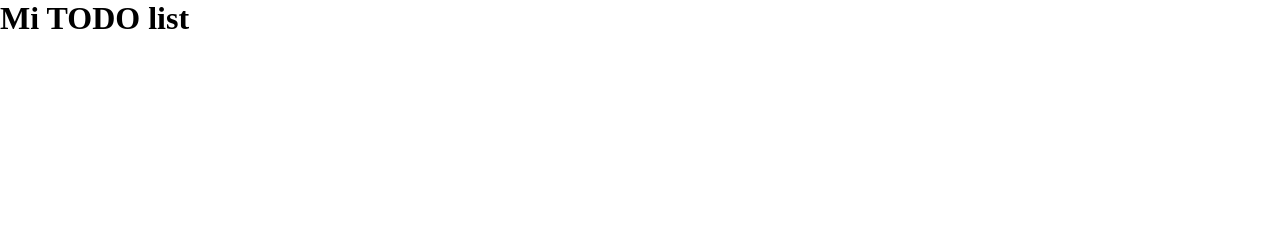
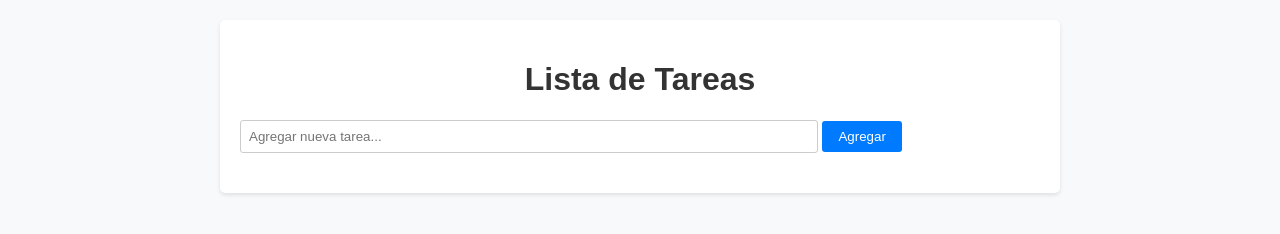
Before and after one commit to DSAW-2024-1/dom-manipulation-Kings0401, a plain HTML site: page index.html in a window 1280 px wide. Drawn offline with Linux system fonts and the light colour scheme.

Commit message:
Parecido al remind

```diff
--- a/index.html
+++ b/index.html
@@ -7,7 +7,14 @@
     <title>Document</title>
   </head>
   <body>
-    <h1>Mi TODO list</h1>
+    <div class="container">
+      <h1>Lista de Tareas</h1>
+      <div class="input-container">
+      <input type="text" id="taskInput" placeholder="Agregar nueva tarea...">
+      <button onclick="addTask()">Agregar</button>
+      </div>
+      <ul id="taskList"></ul>
+      </div>
     <script src="scripts/script.js"></script>
   </body>
 </html>
--- a/scripts/script.js
+++ b/scripts/script.js
@@ -1 +1,30 @@
-console.log("JavaScript working!");
+function addTask() {
+    const input = document.getElementById("taskInput");
+    const taskText = input.value.trim();
+
+    if (taskText !== "") {
+        const taskList = document.getElementById("taskList");
+        const li = document.createElement("li");
+        li.innerHTML = `
+            <input type="checkbox" onchange="toggleTaskCompletion(this)">
+            <span>${taskText}</span>
+            <button onclick="deleteTask(this)">Eliminar</button>
+        `;
+        taskList.appendChild(li);
+        input.value = "";
+    }
+}
+
+function deleteTask(button) {
+    const li = button.parentElement;
+    li.remove();
+}
+
+function toggleTaskCompletion(checkbox) {
+    const taskText = checkbox.nextElementSibling;
+    if (checkbox.checked) {
+        taskText.classList.add("completed");
+    } else {
+        taskText.classList.remove("completed");
+    }
+}
--- a/styles/styles.css
+++ b/styles/styles.css
@@ -1,5 +1,59 @@
-* {
+body {
+    font-family: Arial, sans-serif;
     margin: 0;
     padding: 0;
-    box-sizing: border-box;
-}
+    background-color: #f8f9fa;
+    }
+
+    .container {
+    max-width: 800px;
+    margin: 20px auto;
+    padding: 20px;
+    background-color: #fff;
+    border-radius: 5px;
+    box-shadow: 0 2px 4px rgba(0,0,0,0.1);
+    }
+
+    h1 {
+    text-align: center;
+    color: #333;
+    }
+
+    .input-container {
+    margin-bottom: 20px;
+    }
+
+    input[type="text"] {
+    padding: 8px;
+    border: 1px solid #ccc;
+    border-radius: 3px;
+    width: 70%;
+    }
+
+    button {
+    padding: 8px 16px;
+    border: none;
+    border-radius: 3px;
+    background-color: #007bff;
+    color: #fff;
+    cursor: pointer;
+    }
+
+    button:hover {
+    background-color: #0056b3;
+    }
+
+    ul {
+    list-style-type: none;
+    padding: 0;
+    }
+
+    li {
+    padding: 8px;
+    border-bottom: 1px solid #ccc;
+    }
+
+    .completed {
+    text-decoration: line-through;
+    color: #aaa;
+    }
```
